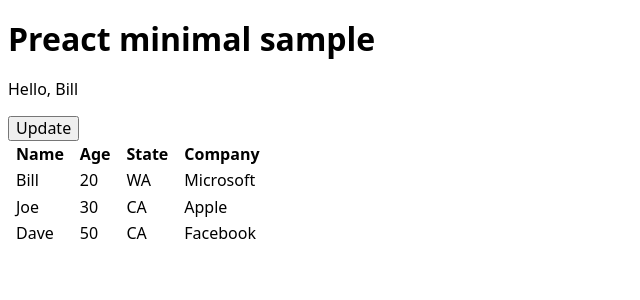
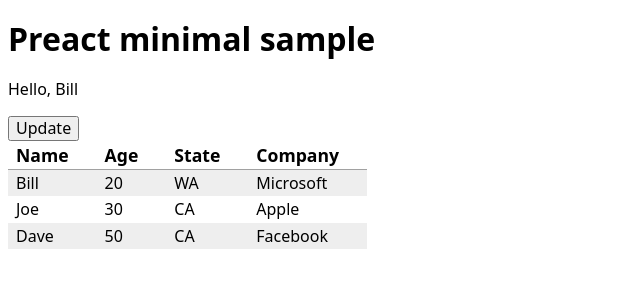
Before and after one commit to billti/preactmin, a Preact app: page / in a window 1280 px wide. Shown: the top 300 px of the page, without its empty margins (0-640 px from the left). Built offline with nearby package versions, Linux system fonts and the light colour scheme.

Commit message:
Drag and drop improved handling

```diff
--- a/public/style.css
+++ b/public/style.css
@@ -29,15 +29,35 @@ td {
   padding: 4px 8px;
 }
 
+.headerCell {
+  padding-right: 20px;
+}
+
+.sortHeaderCell {
+  padding-right: 4px;
+}
+
 th {
   background-color: #ffff;
+  font-size: 1.1em;
+  border-bottom: 1px solid #8888;
+}
+
+.sortedTable tr:nth-child(odd) {
+  background: #eee;
 }
 
 .sortedTable tr:hover {
-  background: #eef;
+  background: #ddf;
+}
 
+.sortedTableSelectedRow td {
+  background: #aaf;
+  font-weight: 600;
 }
 
 .dragEnter {
   background-color: #8888;
+  border-left: 1.5px solid blue;
+  border-right: 1.5px solid blue;
 }
--- a/src/app.tsx
+++ b/src/app.tsx
@@ -18,7 +18,7 @@ function MyElem(props: { name: string }) {
         Update
       </button>
       <Table
-        columns={["Name", "Age", "State", "Company"]}
+        columnNames={["Name", "Age", "State", "Company"]}
         rows={[
           ["Bill", 20, "WA", "Microsoft"],
           ["Joe", 30, "CA", "Apple"],
--- a/src/table.tsx
+++ b/src/table.tsx
@@ -1,7 +1,10 @@
-import { useState } from "preact/hooks";
+import { useRef, useState } from "preact/hooks";
 
+const log = console.log.bind(console);
+
+// Note: column 0 is expected to be unique amongst all rows
 export function Table(props: {
-  columns: string[];
+  columnNames: string[];
   rows: (string | number)[][];
 }) {
   const [showColumns, setShowColumns] = useState([0, 1, 2, 3]);
@@ -9,62 +12,77 @@ export function Table(props: {
     columnId: number;
     ascending: boolean;
   } | null>(null);
+  const [selectedRow, setSelectedRow] = useState<string | null>(null);
 
-  // Use to track the drag and drop columns
-  const [dragCol, setDragCol] = useState<string | undefined>();
-  const [dropCol, setDropCol] = useState<string | undefined>();
+  // Use to track the column being dragged
+  const draggingCol = useRef("");
+
+  /*
+  Note: Drag and drop events can occur faster than preact reconciles state.
+  This causes challenges where one event will set state, and the next event
+  that needs to use the latest state will still see old state.
+
+  So don't apply state changes in the drag and drop handlers. Instead, set
+  styles directly, and just update state if the 'drop' event changes column
+  order.
+  */
 
   function onDragStart(ev: DragEvent) {
     if (!(ev.target instanceof HTMLElement)) return;
+    const colid = ev.target.closest("th")?.dataset["colid"];
+    draggingCol.current = colid!;
     ev.dataTransfer!.dropEffect = "move";
-    setDragCol(ev.target.dataset["colid"]);
   }
 
   function onDragEnter(ev: DragEvent) {
-    // Only called on the headers
+    // Get the column id of the column being entered
     if (!(ev.target instanceof HTMLElement)) return;
+    const thisColId = ev.target.closest("th")?.dataset["colid"];
+    if (!thisColId || !draggingCol.current) return;
 
+    // If this column is different to the column being dragged, add the CSS class
+    if (draggingCol.current !== thisColId) {
+      ev.preventDefault();
       ev.dataTransfer!.dropEffect = "move";
-    const thisCol = ev.target.dataset["colid"];
-
-    // If dragged to a different column, then highlight the column
-    if (thisCol && thisCol !== dragCol) {
-      setDropCol(thisCol);
-      ev.preventDefault();
+      ev.target
+        .closest("table")!
+        .querySelectorAll(`[data-colid="${thisColId}"]`)
+        .forEach((elem) => elem.classList.add("dragEnter"));
     }
   }
 
   function onDragOver(ev: DragEvent) {
     if (!(ev.target instanceof HTMLElement)) return;
-    const thisCol = ev.target.dataset["colid"];
+    const thisColId = ev.target.closest("th")?.dataset["colid"];
+    if (!thisColId || !draggingCol.current) return;
 
-    // If this event handler isn't called and doesn't
-    // call preventDefault, then the target cannot be dropped on.
-    if (thisCol && thisCol !== dragCol) {
+    // If dragging something over a different column, allow the drop
+    if (draggingCol.current !== thisColId) {
       ev.dataTransfer!.dropEffect = "move";
       ev.preventDefault();
     }
   }
 
   function onDragLeave(ev: DragEvent) {
-    // Called if <Esc> key is pressed also
+    // Remove the CSS class from the column being left
     if (!(ev.target instanceof HTMLElement)) return;
-    const thisCol = ev.target.dataset["colid"];
-    if (thisCol && thisCol === dropCol) {
-      setDropCol(undefined);
+    const thisColId = ev.target.closest("th")?.dataset["colid"];
+    if (!thisColId) return;
+
+    ev.target
+      .closest("table")!
+      .querySelectorAll(`[data-colid="${thisColId}"]`)
+      .forEach((elem) => elem.classList.remove("dragEnter"));
     ev.preventDefault();
-    }
   }
 
   function onDrop(ev: DragEvent) {
     if (!(ev.target instanceof HTMLElement)) return;
+    const thisColId = ev.target.closest("th")?.dataset["colid"];
+    if (!thisColId) return;
 
-    const thisCol = ev.target.dataset["colid"];
-    if (thisCol) {
-      // Rearrange the columns
-      if (thisCol !== dragCol) {
-        moveColumn(parseInt(dragCol!), parseInt(thisCol));
-      }
+    if (draggingCol.current) {
+      moveColumn(parseInt(draggingCol.current), parseInt(thisColId));
       ev.preventDefault();
     }
   }
@@ -72,8 +90,12 @@ export function Table(props: {
   function onDragEnd(ev: DragEvent) {
     // Called regardless of how dragging ends
     // ev.target is the source element
-    setDragCol(undefined);
-    setDropCol(undefined);
+    // Just remove any dragEnter classes from cells that may remain
+    (ev.target as HTMLElement)
+      .closest("table")!
+      .querySelectorAll(`th, td`)
+      .forEach((elem) => elem.classList.remove("dragEnter"));
+    draggingCol.current = "";
   }
 
   function moveColumn(oldIdx: number, newIdx: number) {
@@ -88,8 +110,8 @@ export function Table(props: {
   }
 
   function onSort(ev: MouseEvent) {
-    if (!(ev.target instanceof HTMLElement)) return;
-    const thisCol = ev.target.dataset["colid"];
+    if (!(ev.currentTarget instanceof HTMLTableCellElement)) return;
+    const thisCol = ev.currentTarget.dataset["colid"];
 
     if (sortColumn && thisCol === sortColumn.columnId.toString()) {
       // Toggle the sort order
@@ -130,7 +152,12 @@ export function Table(props: {
 
   function rowClicked(ev: MouseEvent) {
     // Current target is the element with the handler (in this case the tr)
-    console.log("row clicked", ev.currentTarget);
+    const rowId = (ev.currentTarget as HTMLTableRowElement).dataset["rowid"]!;
+    if (selectedRow === rowId) {
+      setSelectedRow(null);
+    } else {
+      setSelectedRow(rowId!);
+    }
   }
 
   return (
@@ -138,21 +165,32 @@ export function Table(props: {
       <thead>
         <tr>
           {showColumns.map((idx) => {
-            const isDropTarget = dropCol && idx.toString() === dropCol;
+            const isSortColumn = sortColumn?.columnId === idx;
             return (
-              <th
+              <th onClick={onSort} data-colid={idx.toString()}>
+                <span
+                  class={isSortColumn ? "sortHeaderCell" : "headerCell"}
                   draggable
-                class={isDropTarget ? "dragEnter" : undefined}
                   onDragStart={onDragStart}
                   onDragEnter={onDragEnter}
                   onDragOver={onDragOver}
                   onDragLeave={onDragLeave}
                   onDragEnd={onDragEnd}
                   onDrop={onDrop}
-                onClick={onSort}
-                data-colid={idx.toString()}
                 >
-                {props.columns[idx]}
+                  {props.columnNames[idx]}
+                </span>
+                {isSortColumn ? (
+                  <svg
+                    width="16"
+                    height="16"
+                    style={`transform: rotate(${
+                      sortColumn!.ascending ? "0" : "180"
+                    }deg)`}
+                  >
+                    <polygon points="2,10 8,4 14,10" />
+                  </svg>
+                ) : null}
               </th>
             );
           })}
@@ -160,17 +198,17 @@ export function Table(props: {
       </thead>
       <tbody>
         {getSortedRows(props.rows).map((row) => (
-          <tr onClick={rowClicked}>
+          <tr
+            onClick={rowClicked}
+            data-rowid={row[0].toString()}
+            class={
+              row[0].toString() === selectedRow
+                ? "sortedTableSelectedRow"
+                : undefined
+            }
+          >
             {showColumns.map((idx) => {
-              const isDropTarget = dropCol && idx.toString() === dropCol;
-              return (
-                <td
-                  class={isDropTarget ? "dragEnter" : undefined}
-                  data-colid={idx.toString()}
-                >
-                  {row[idx]}
-                </td>
-              );
+              return <td data-colid={idx.toString()}>{row[idx]}</td>;
             })}
           </tr>
         ))}
```
Lines whose indentation alone changed are shown as unchanged.
